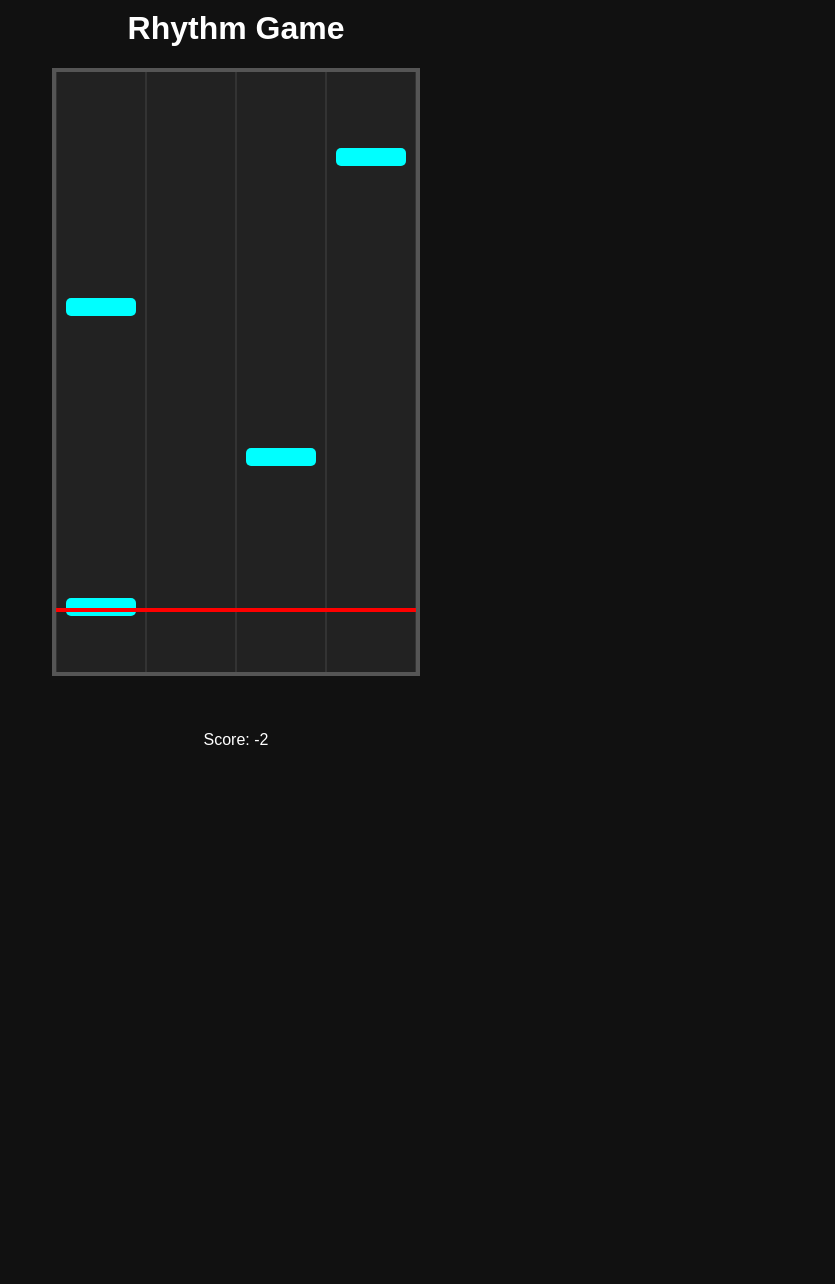
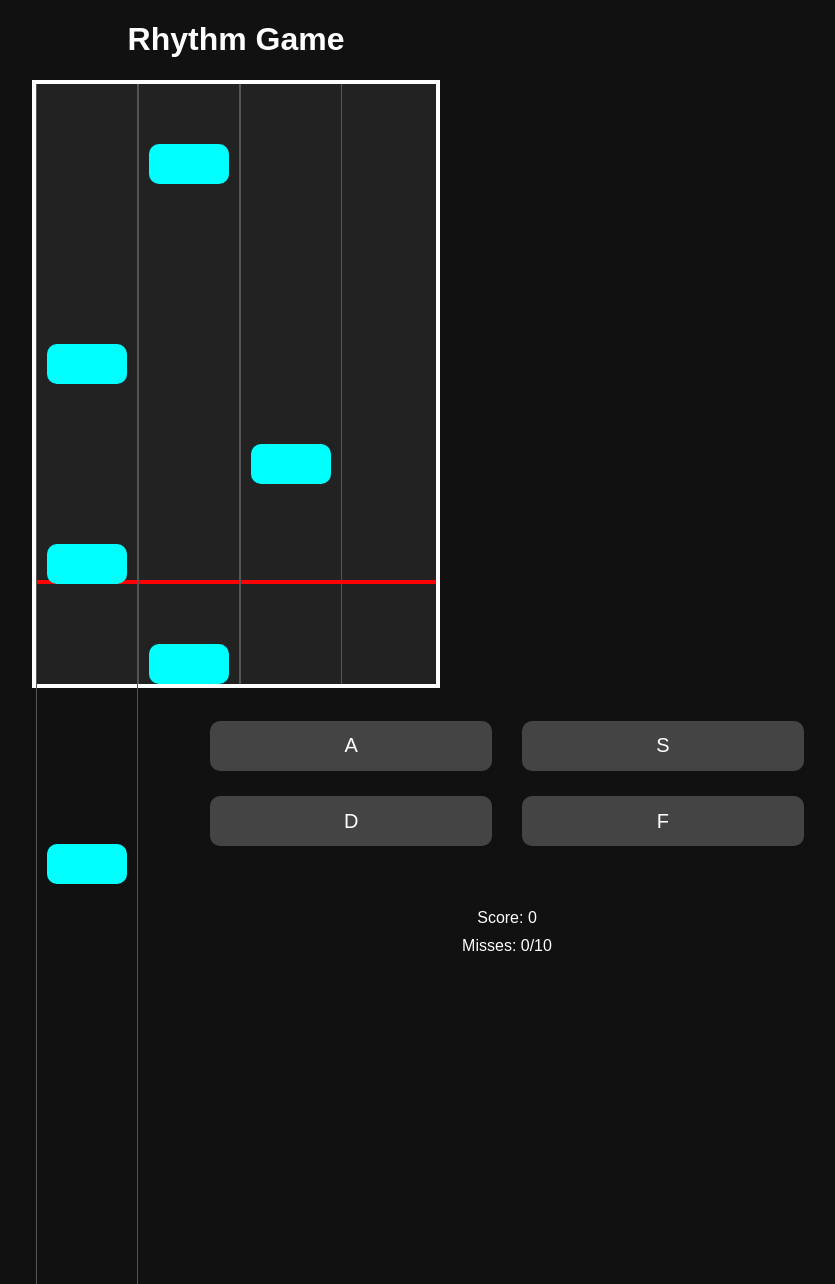
Before and after one commit to Mafatikhul281/seberapa-nasionalis, a Flask app: page /rythm in a window 1280 px wide. Shown: the whole page, without its empty margins (404-1239 px from the left). Before the commit the page ends 745 px from the top, so only its background shows below. Run offline with Flask 3, Linux system fonts and the light colour scheme.

Commit message:
Update rhythm.html

```diff
--- a/templates/rhythm.html
+++ b/templates/rhythm.html
@@ -6,186 +6,193 @@
     <style>
         body {
             margin: 0;
-            background: #111;
+            background-color: #111;
+            color: white;
             font-family: sans-serif;
-            color: white;
             text-align: center;
         }
-
-        h1 {
+        #game {
+            margin: 20px auto;
+            width: 400px;
+            height: 600px;
+            background: #222;
+            position: relative;
+            border: 4px solid white;
+        }
+        .lane {
+            width: 25%;
+            height: 100%;
+            float: left;
+            position: relative;
+            border-left: 1px solid #555;
+            border-right: 1px solid #555;
+        }
+        .note {
+            width: 80%;
+            height: 40px;
+            background: #0ff;
+            position: absolute;
+            left: 10%;
+            border-radius: 10px;
+        }
+        .hit-line {
+            position: absolute;
+            bottom: 100px;
+            height: 4px;
+            background: red;
+            width: 100%;
+        }
+        .buttons {
             margin-top: 10px;
         }
-
-        #game {
-            width: 100%;
-            max-width: 360px;
-            height: 600px;
-            margin: 20px auto;
-            position: relative;
-            background: #222;
-            border: 4px solid #555;
-            display: flex;
-            overflow: hidden;
+        .buttons button {
+            width: 22%;
+            height: 50px;
+            margin: 1%;
+            font-size: 20px;
+            border-radius: 10px;
+            border: none;
+            background: #444;
+            color: white;
         }
-
-        .lane {
-            flex: 1;
-            position: relative;
-            border-left: 1px solid #333;
-            border-right: 1px solid #333;
-            touch-action: manipulation;
-        }
-
-        .note {
-            position: absolute;
-            width: 80%;
-            left: 10%;
-            height: 18px;
-            background: cyan;
-            top: 0;
-            border-radius: 5px;
-        }
-
-        .hit-line {
-            position: absolute;
-            bottom: 60px;
-            width: 100%;
-            height: 4px;
-            background: red;
-            z-index: 2;
-        }
-
         #feedback {
+            margin-top: 10px;
             font-size: 24px;
             font-weight: bold;
+            height: 30px;
+        }
+        #score, #misses {
             margin-top: 10px;
-            height: 30px;
-            transition: opacity 0.2s;
-        }
-
-        #score {
-            margin-top: 5px;
         }
     </style>
 </head>
 <body>
     <h1>Rhythm Game</h1>
     <div id="game">
-        <div class="lane" onclick="handleHit(0)"></div>
-        <div class="lane" onclick="handleHit(1)"></div>
-        <div class="lane" onclick="handleHit(2)"></div>
-        <div class="lane" onclick="handleHit(3)"></div>
         <div class="hit-line"></div>
+        <div class="lane" id="lane0"></div>
+        <div class="lane" id="lane1"></div>
+        <div class="lane" id="lane2"></div>
+        <div class="lane" id="lane3"></div>
     </div>
+
+    <div class="buttons">
+        <button onclick="hit(0)">A</button>
+        <button onclick="hit(1)">S</button>
+        <button onclick="hit(2)">D</button>
+        <button onclick="hit(3)">F</button>
+    </div>
+
     <div id="feedback"></div>
     <div id="score">Score: 0</div>
+    <div id="misses">Misses: 0/10</div>
 
     <script>
-        const lanes = document.querySelectorAll(".lane");
-        const game = document.getElementById("game");
-        const feedback = document.getElementById("feedback");
-        const scoreDisplay = document.getElementById("score");
-        let notes = [[], [], [], []];
+        const lanes = [document.getElementById('lane0'), document.getElementById('lane1'), document.getElementById('lane2'), document.getElementById('lane3')];
+        let notes = [];
         let score = 0;
-        let speed = 2;
-        let interval = 1200;
+        let misses = 0;
+        let gameSpeed = 2;
+        let spawnRate = 1000;
+        let feedbackEl = document.getElementById('feedback');
+        const sounds = {
+            perfect: new Audio('/static/sounds/perfect.mp3'),
+            great: new Audio('/static/sounds/great.mp3'),
+            good: new Audio('/static/sounds/good.mp3'),
+            miss: new Audio('/static/sounds/miss.mp3'),
+        };
 
         function spawnNote() {
             const lane = Math.floor(Math.random() * 4);
-            const note = document.createElement("div");
-            note.className = "note";
-            game.children[lane].appendChild(note);
-            notes[lane].push(note);
-
-            if (score > 0 && score % 10 === 0) {
-                speed += 0.3;
-                interval = Math.max(400, interval - 40);
-                clearInterval(noteSpawner);
-                noteSpawner = setInterval(spawnNote, interval);
-            }
+            const note = document.createElement('div');
+            note.classList.add('note');
+            note.style.top = '0px';
+            note.dataset.lane = lane;
+            lanes[lane].appendChild(note);
+            notes.push(note);
         }
 
-        function handleHit(lane) {
-            if (notes[lane].length === 0) {
-                // Klik kosong, tidak dihitung apa-apa
-                return;
-            }
+        function updateNotes() {
+            notes.forEach((note, index) => {
+                let top = parseInt(note.style.top);
+                top += gameSpeed;
+                note.style.top = top + 'px';
 
-            const note = notes[lane][0];
-            const rect = note.getBoundingClientRect();
-            const gameRect = game.getBoundingClientRect();
-            const hitY = rect.top + rect.height;
-            const hitZone = gameRect.bottom - 60;
-
-            const diff = Math.abs(hitY - hitZone);
-
-            if (diff < 20) {
-                showFeedback("Perfect", "#0f0");
-                playSound("perfect");
-                score += 3;
-            } else if (diff < 40) {
-                showFeedback("Great", "#0ff");
-                playSound("great");
-                score += 2;
-            } else if (diff < 60) {
-                showFeedback("Good", "#ff0");
-                playSound("good");
-                score += 1;
-            } else {
-                showFeedback("Miss", "#f00");
-                playSound("miss");
-                score -= 2;
-            }
-
-            game.children[lane].removeChild(note);
-            notes[lane].shift();
-            scoreDisplay.textContent = "Score: " + score;
-
-            if (score < 0) {
-                alert("Game Over!");
-                window.location.reload();
-            }
+                if (top > 600) {
+                    if (note.parentElement) note.parentElement.removeChild(note);
+                    notes.splice(index, 1);
+                    addMiss();
+                }
+            });
         }
 
-        function moveNotes() {
-            for (let lane = 0; lane < 4; lane++) {
-                for (let i = 0; i < notes[lane].length; i++) {
-                    const note = notes[lane][i];
-                    const top = parseFloat(note.style.top || "0");
-                    note.style.top = top + speed + "px";
-
-                    if (top > 550) {
-                        game.children[lane].removeChild(note);
-                        notes[lane].shift();
-                        showFeedback("Miss", "#f00");
-                        playSound("miss");
-                        score -= 2;
-                        scoreDisplay.textContent = "Score: " + score;
-
-                        if (score < 0) {
-                            alert("Game Over!");
-                            window.location.reload();
+        function hit(lane) {
+            let hitNote = null;
+            for (let i = 0; i < notes.length; i++) {
+                const note = notes[i];
+                if (parseInt(note.dataset.lane) === lane) {
+                    const top = parseInt(note.style.top);
+                    const distance = Math.abs(top - 500);
+                    if (distance < 40) {
+                        hitNote = note;
+                        if (distance < 10) {
+                            score += 300;
+                            showFeedback("Perfect!", "perfect");
+                        } else if (distance < 20) {
+                            score += 200;
+                            showFeedback("Great!", "great");
+                        } else {
+                            score += 100;
+                            showFeedback("Good!", "good");
                         }
+                        note.parentElement.removeChild(note);
+                        notes.splice(i, 1);
+                        document.getElementById('score').innerText = "Score: " + score;
+                        if (score % 1000 === 0) {
+                            gameSpeed += 0.5;
+                        }
+                        return;
                     }
                 }
             }
         }
 
-        function showFeedback(text, color) {
-            feedback.textContent = text;
-            feedback.style.color = color;
-            feedback.style.opacity = 1;
-            setTimeout(() => feedback.style.opacity = 0, 400);
+        function showFeedback(text, soundKey) {
+            feedbackEl.innerText = text;
+            sounds[soundKey]?.play();
+            setTimeout(() => feedbackEl.innerText = '', 500);
         }
 
-        function playSound(type) {
-            const audio = new Audio(`/static/sounds/${type}.mp3`);
-            audio.volume = 0.4;
-            audio.play();
+        function addMiss() {
+            misses++;
+            document.getElementById('misses').innerText = `Misses: ${misses}/10`;
+            sounds.miss.play();
+            if (misses >= 10) {
+                endGame();
+            }
         }
 
-        let noteSpawner = setInterval(spawnNote, interval);
-        setInterval(moveNotes, 16);
+        function endGame() {
+            clearInterval(gameLoop);
+            clearInterval(spawnLoop);
+            let name = prompt("Game Over! Masukkan namamu:");
+            if (name) {
+                fetch("/submit_score", {
+                    method: "POST",
+                    headers: {
+                        "Content-Type": "application/json"
+                    },
+                    body: JSON.stringify({ name: name, score: score })
+                }).then(() => {
+                    window.location.href = "/leaderboard";
+                });
+            } else {
+                window.location.href = "/";
+            }
+        }
+
+        const gameLoop = setInterval(updateNotes, 20);
+        const spawnLoop = setInterval(spawnNote, spawnRate);
     </script>
 </body>
 </html>
```
